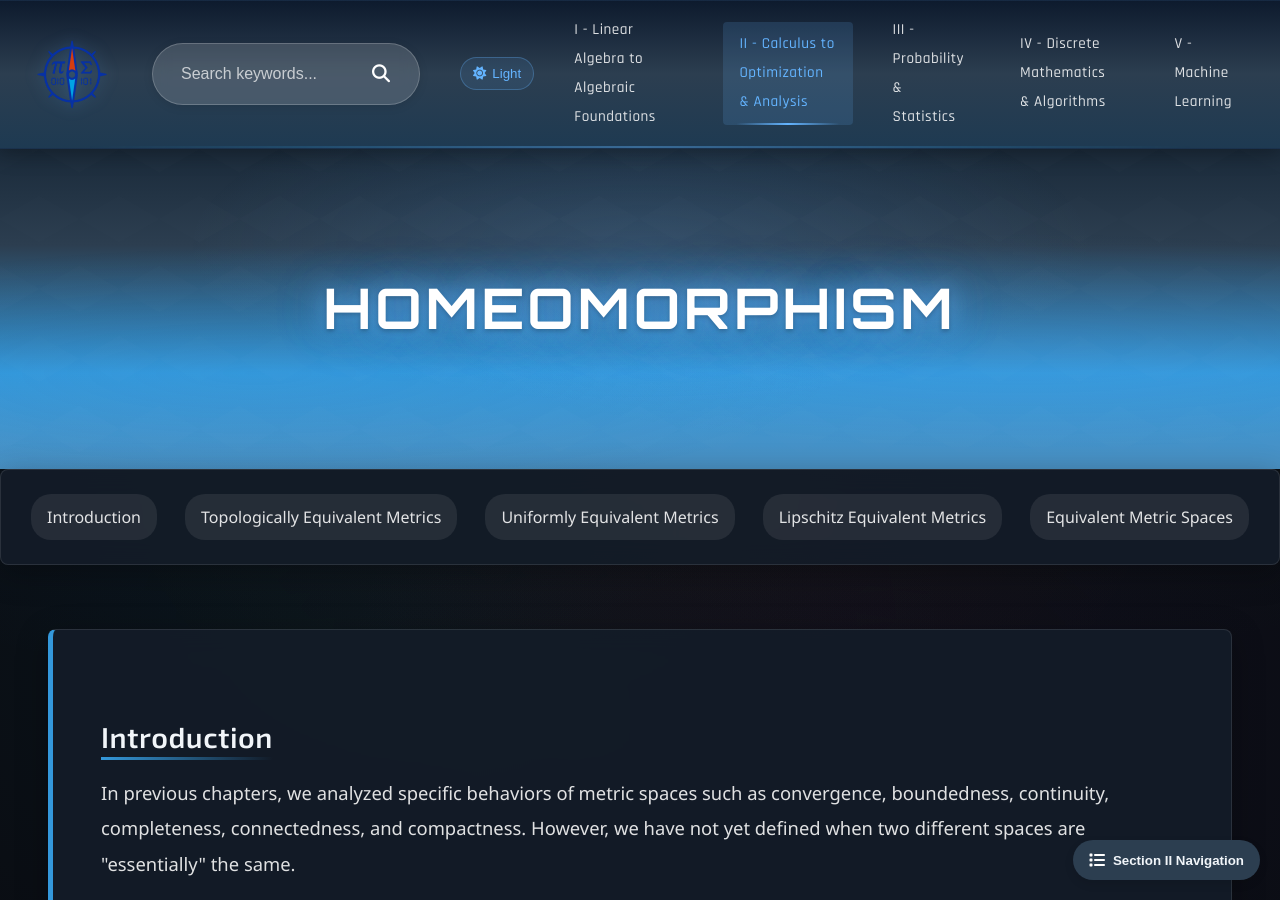
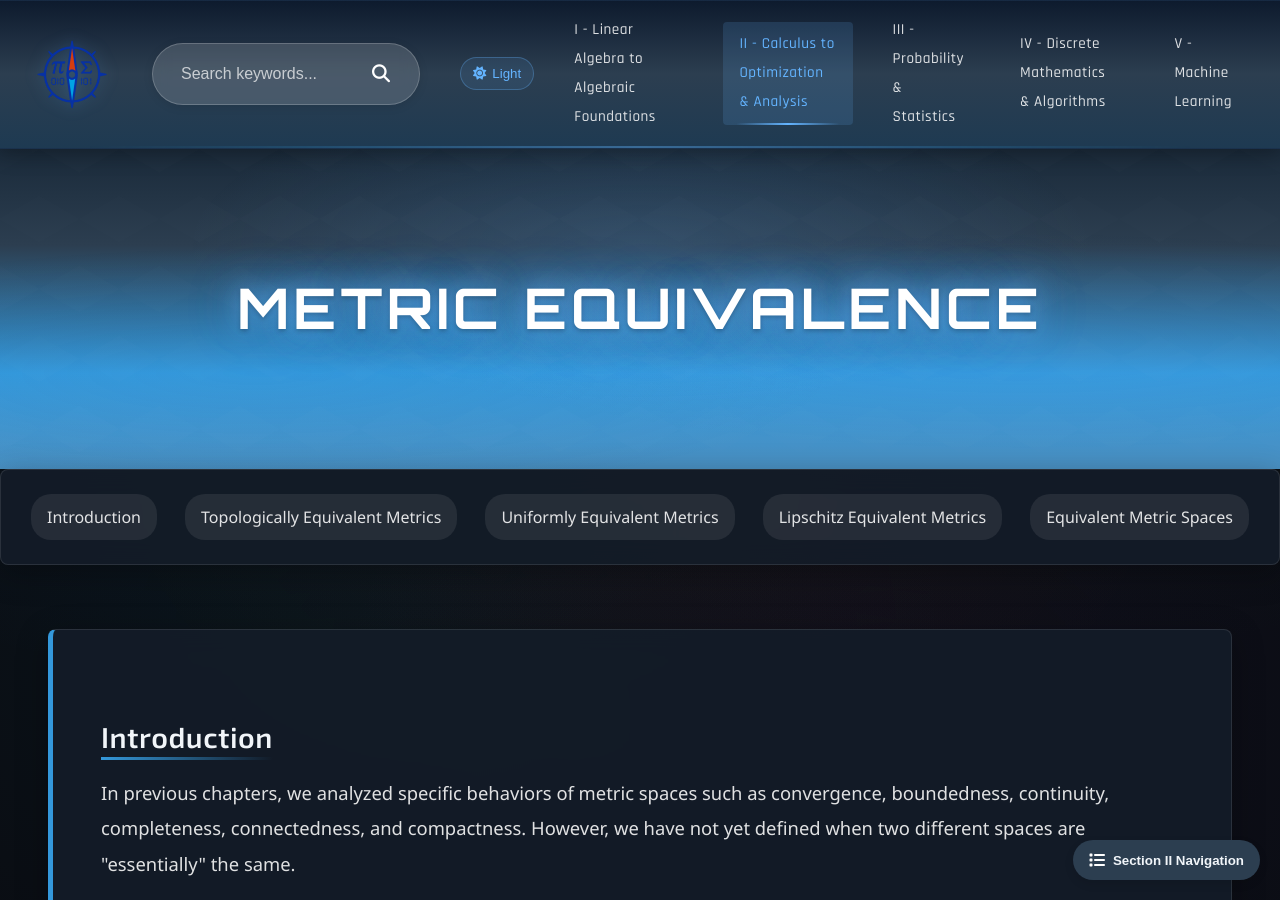
Before and after one commit to Yusukey01/yusukey01.github.io, a Jekyll site: the page built from Mathematics/Calculus/homeomorphism.html, in a window 1280 px wide and 900 px high. Built offline with Jekyll 4.4.1, drawn with Linux system fonts in a browser that asks for light colours.

Commit message:
Change the title of  II-22

```diff
--- a/Mathematics/Calculus/homeomorphism.html
+++ b/Mathematics/Calculus/homeomorphism.html
@@ -1,6 +1,6 @@
 ---
 layout: default
-title: Homeomorphism
+title: Metric Equivalence
 topic_id: calc-22
 level: detail
 uses_math: true
@@ -12,7 +12,7 @@ uses_python: false
         {% include learning_resource_schema.html topic_id=page.topic_id %}
 
         <div class="hero-section">
-            <h1 class="webpage-name">Homeomorphism</h1>
+            <h1 class="webpage-name">Metric Equivalence</h1>
         </div>
 
         {% include section_navigation.html %}
--- a/updates.json
+++ b/updates.json
@@ -5,7 +5,7 @@
     },
     {
       "date": "02/17/2026",
-      "content": "Section II - Part 22: Homeomorphism has been opend.",
+      "content": "Section II - Part 22: Metric Equivalence has been opend.",
       "url": "Mathematics/Calculus/homeomorphism.html"
     },
     {
```
Also changed, not shown: data/curriculum.json.
